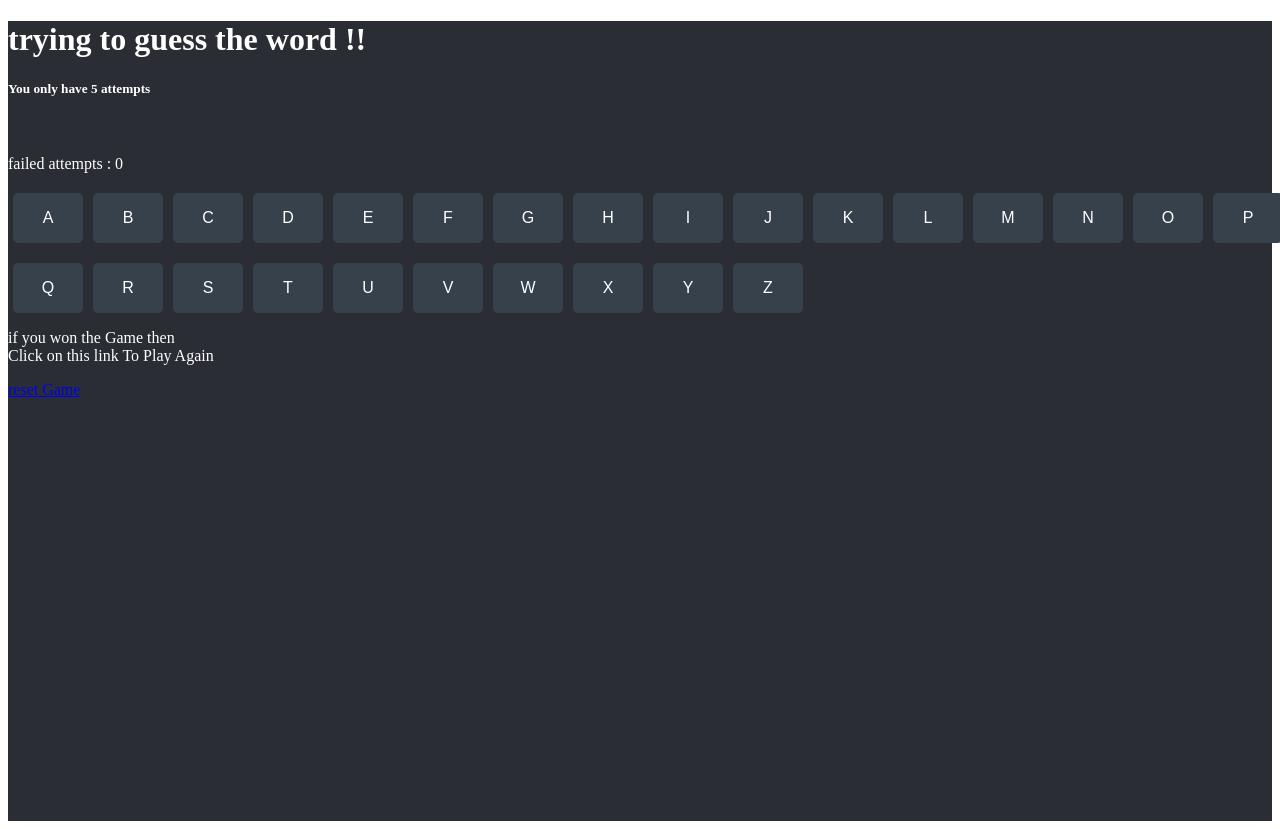
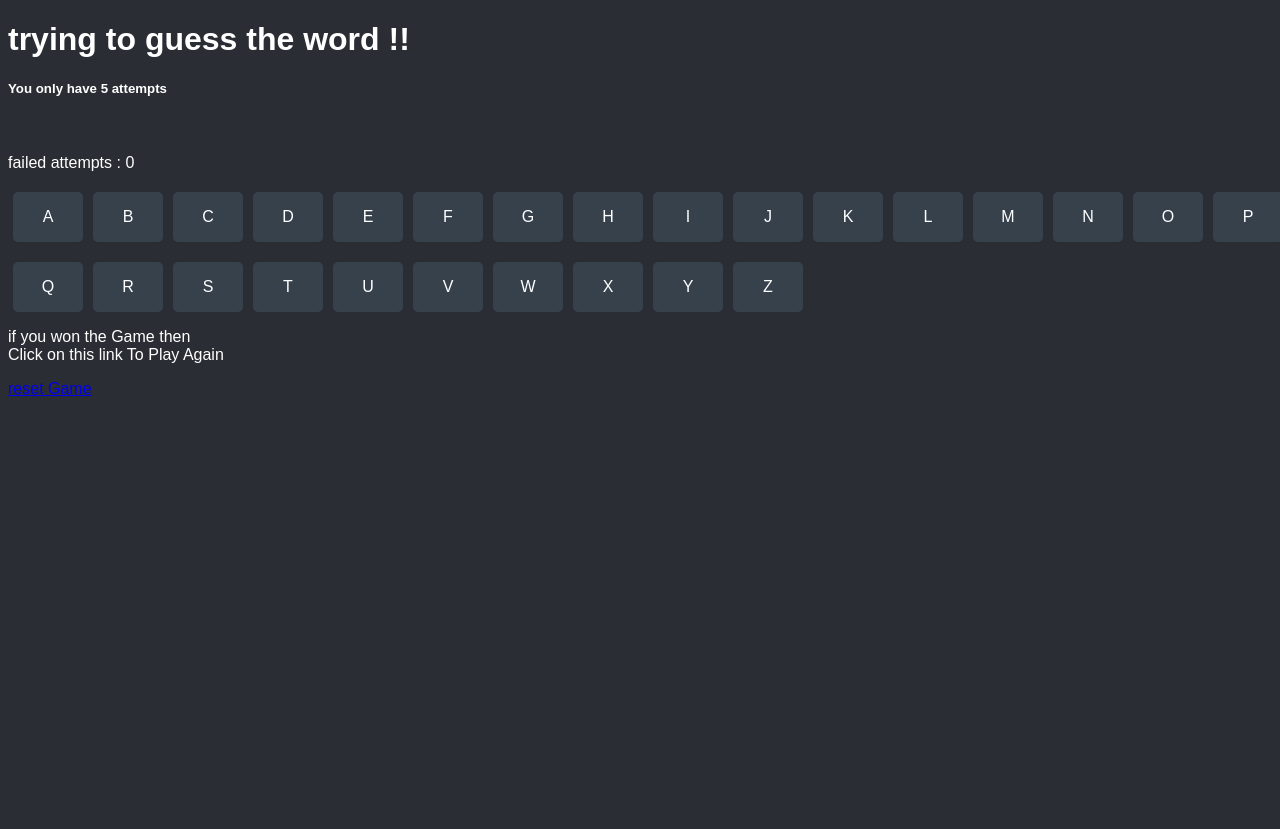
Before and after one commit to SamyakJain3/Hangman_Game, a React (Vite) app: page /play in a window 1280 px wide. Built offline with nearby package versions, Linux system fonts and the light colour scheme.

Commit message:
added some feature

```diff
--- a/src/Pages/Alphabets/Alphatbets.jsx
+++ b/src/Pages/Alphabets/Alphatbets.jsx
@@ -21,7 +21,7 @@ const Alphatbets = ({usedLetters, onLetterClick,word}) => {
   if(!wordLetters.has(charecter)){
        setStep(step+1)
       if(step>3){
-        alert('you Lost the Game, Plz try again')
+        alert(`you Lost the Game, Plz try again , your word was ${word}`);
         navigate('/start')
     }
    }
--- a/src/index.css
+++ b/src/index.css
@@ -6,3 +6,8 @@
   --errorColor: #e53e3e;
   --successColor: #38a169;
 }
+body {
+  background-color: var(--backgroundColor);
+  color: var(--textColor);
+  font-family: 'Arial', sans-serif;
+}
```
